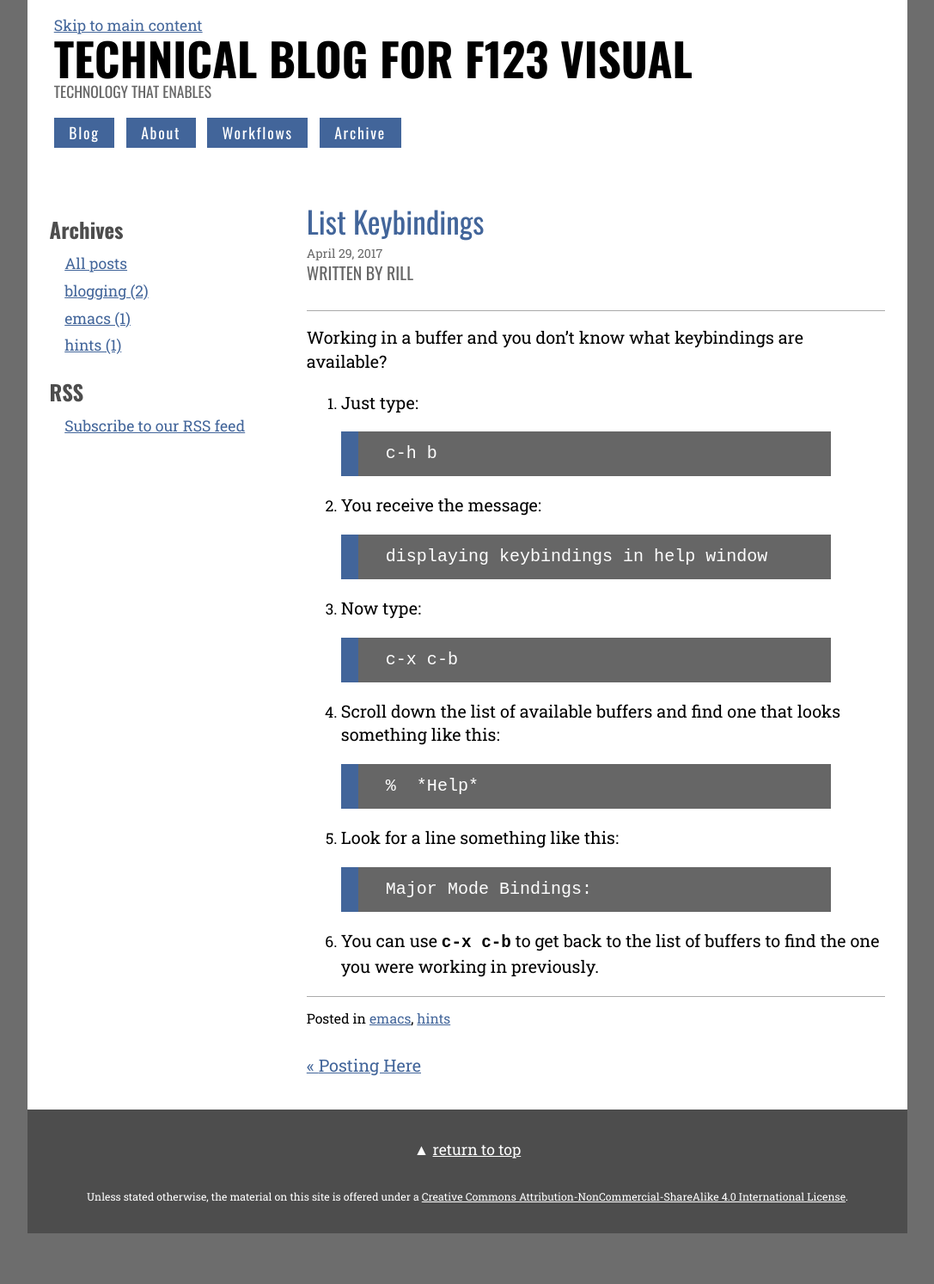
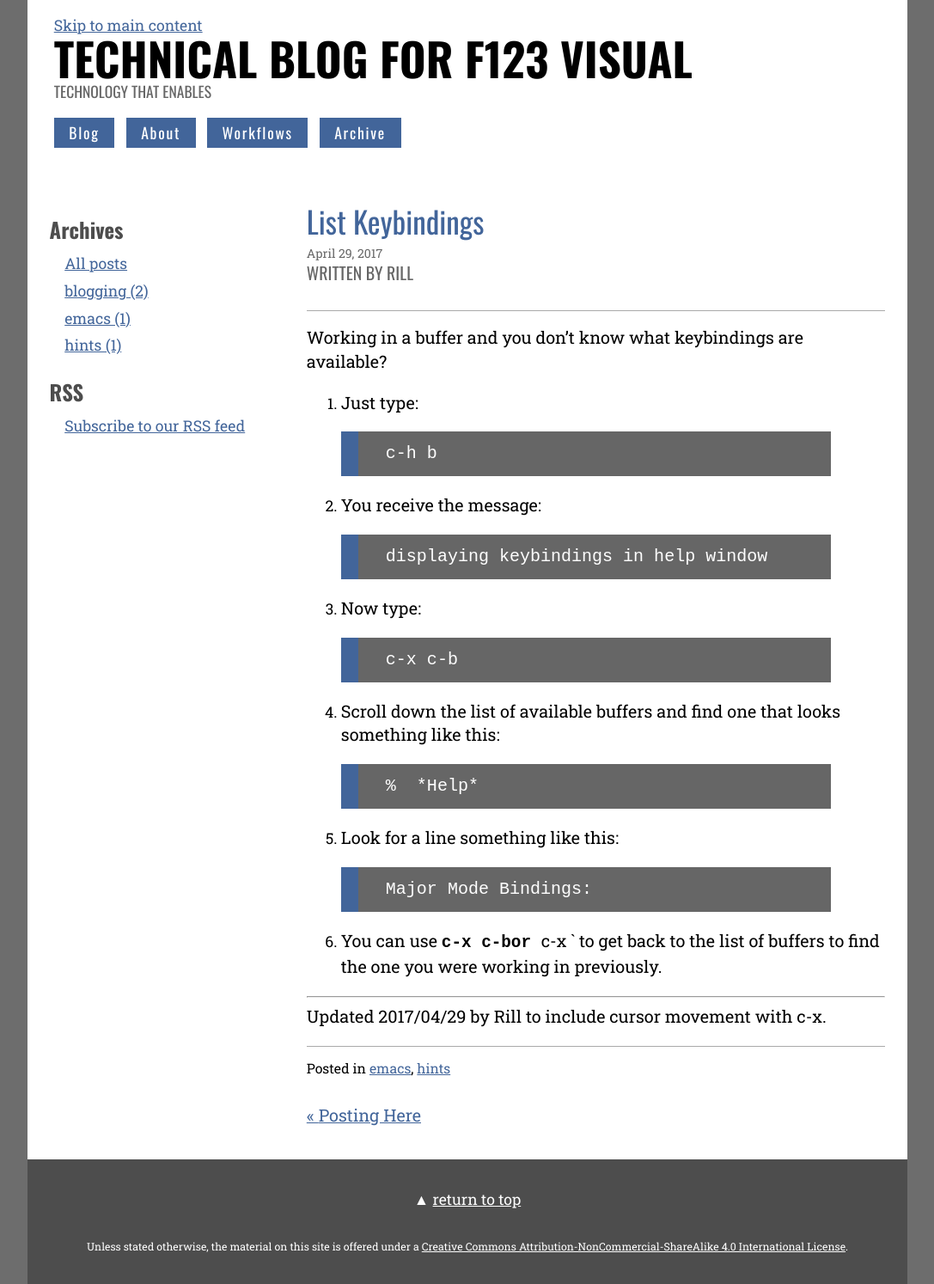
Before and after one commit to F123/f123.github.io, a Jekyll site: the page built from _posts/2017-04-29-list-keybindings.md, in a window 1280 px wide. Shown: the whole page at 86% size, without its empty margins (96-1183 px from the left). Built offline with Jekyll 4.4.1, drawn with Linux system fonts in a browser that asks for light colours; before the commit the page ends 1435 px from its top, so only the background shows below that.

Commit message:
updated post

```diff
--- a/_posts/2017-04-29-list-keybindings.md
+++ b/_posts/2017-04-29-list-keybindings.md
@@ -31,5 +31,9 @@ Working in a buffer and you don't know what keybindings are available?
 
         Major Mode Bindings:
 
-6. You can use `c-x c-b` to get back to the list of buffers to find
-   the one you were working in previously.
+6. You can use `c-x c-bor `c-x <cursor left or right>` to get back to
+   the list of buffers to find the one you were working in previously.
+
+-------------------------------------------------------------------------------
+
+Updated 2017/04/29 by Rill to include cursor movement with c-x.
```
